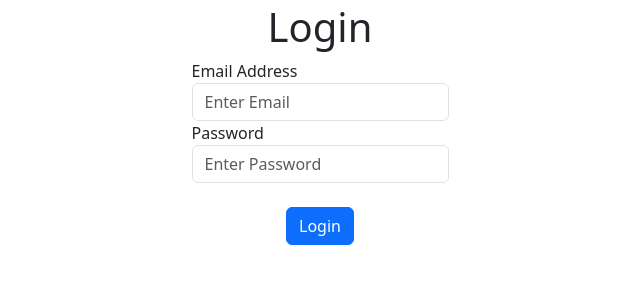
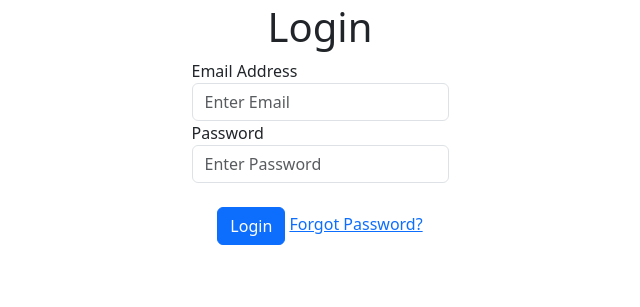
Before and after one commit to bennylao/comp0034-cw2-g-team_1, a Flask app: page /login in a window 1280 px wide. Shown: the part 156-463 px from the top of the page, without its empty margins (320-960 px from the left). Run offline with Flask 2, Linux system fonts and the light colour scheme; parts of the project's set-up code (start-up, migrations or seed data) failed here and were passed over; some libraries are stand-ins or nearby versions.

Commit message:
Created forgot password page and reset form

```diff
--- a/crayfish_analysis_app/templates/login.html
+++ b/crayfish_analysis_app/templates/login.html
@@ -27,6 +27,7 @@
             <br />
             <div align="center">
               <button class="btn btn-primary" type="submit">Login</button>
+              <a href = "{{url_for('views.reset_password')}}">Forgot Password?</a>
             </div>
           </div>
         </form>
--- a/crayfish_analysis_app/views.py
+++ b/crayfish_analysis_app/views.py
@@ -72,6 +72,18 @@ def login():
             flash('Email does not exist.', category='error')
 
     return render_template('login.html', user=current_user)
+
+@main_bp.route('/reset_password', methods=['GET', 'POST'])
+def reset_password():
+    if request.method == 'POST':
+        email = request.form.get("email")
+        user = User.query.filter_by(email=email).first()
+        if user:
+            flash('A Reset Link Has Been Sent to This Email.', category='suceess')
+        else:
+            flash('This Email is Not Recognised.', category='error')
+
+    return render_template('reset_password.html', user=current_user, title='Reset Password')
 
 
 @main_bp.route("/logout")
```
Also changed, not shown: data/database.db (added).
